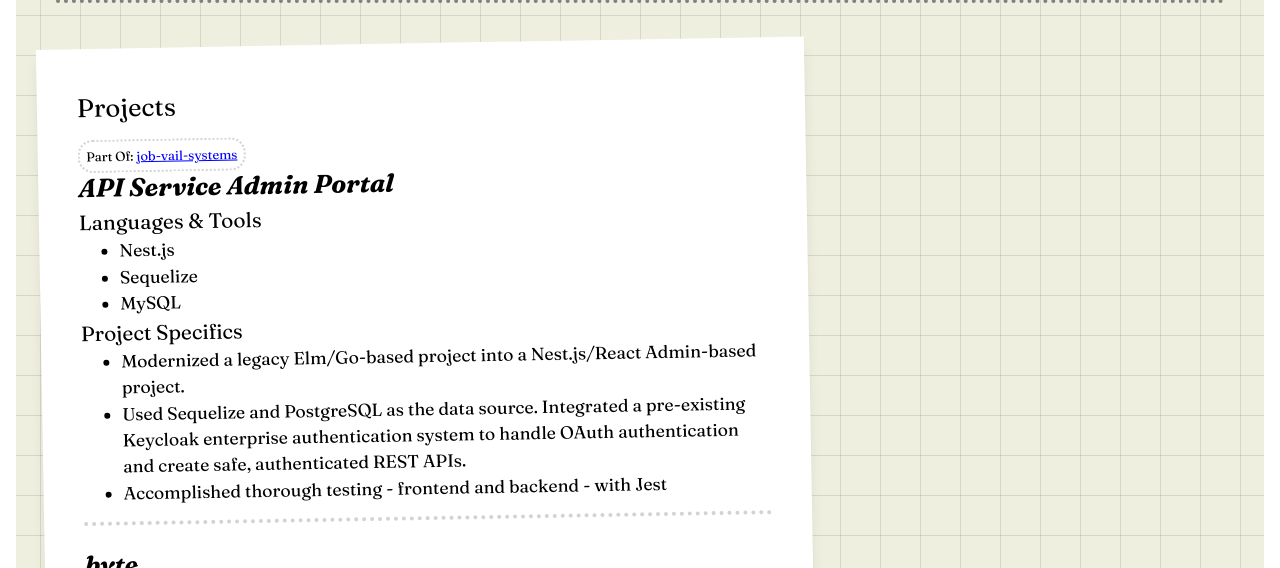
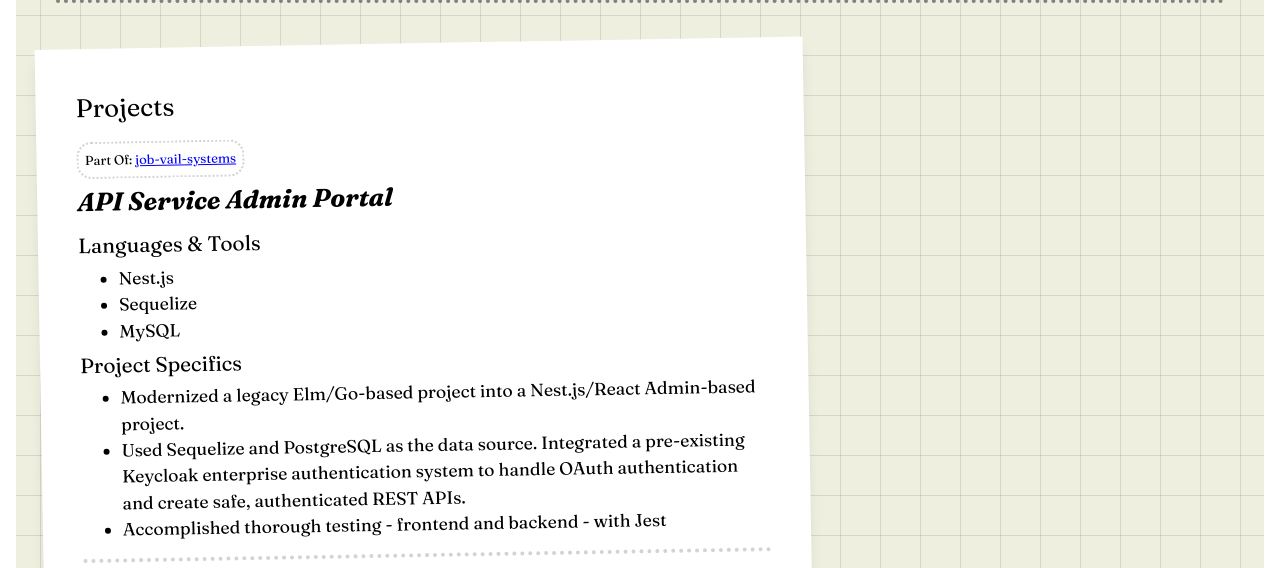
Before and after one commit to js5253/personal-website, an Eleventy site: page src/projects.html in a window 1280 px wide. Shown: the part 305-873 px from the top of the page. Built offline with nearby package versions, Linux system fonts and the light colour scheme; Eleventy itself is replaced by a stand-in of ours; files that its build step writes are made by us from their sources; no server answers.

Commit message:
tiny sTYLE CHANGES

```diff
--- a/src/css/styles.css
+++ b/src/css/styles.css
@@ -198,6 +198,7 @@ nav {
     padding: .5em;
     font-size: small;
     border-radius: 15px;
+    width: fit-content;
 }
 
 
@@ -241,6 +242,9 @@ header {
 .project {
     margin-bottom: 5px;
     padding: 15px 0;
+    display: flex;
+    flex-direction: column;
+    gap: .25em;
 
     &:not(:last-of-type) {
         border-bottom: dotted lightgray 4px;
```
